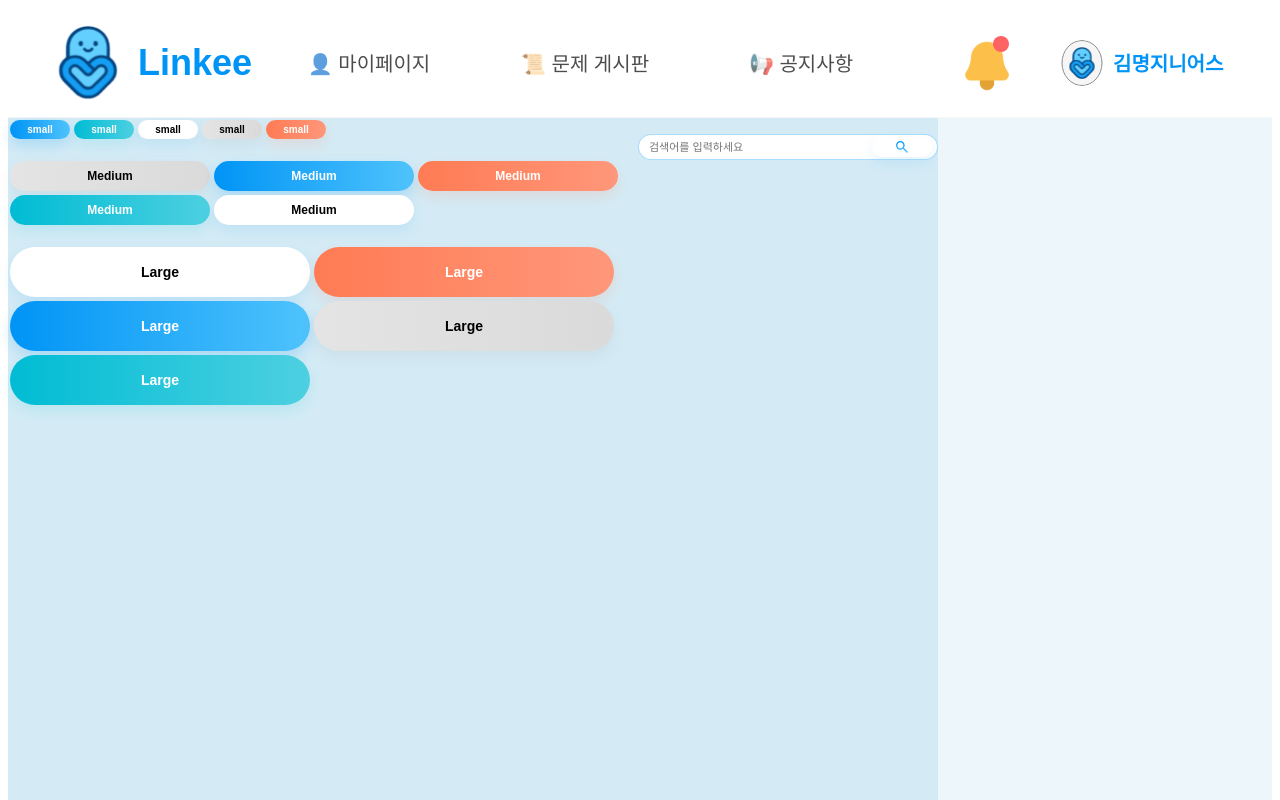
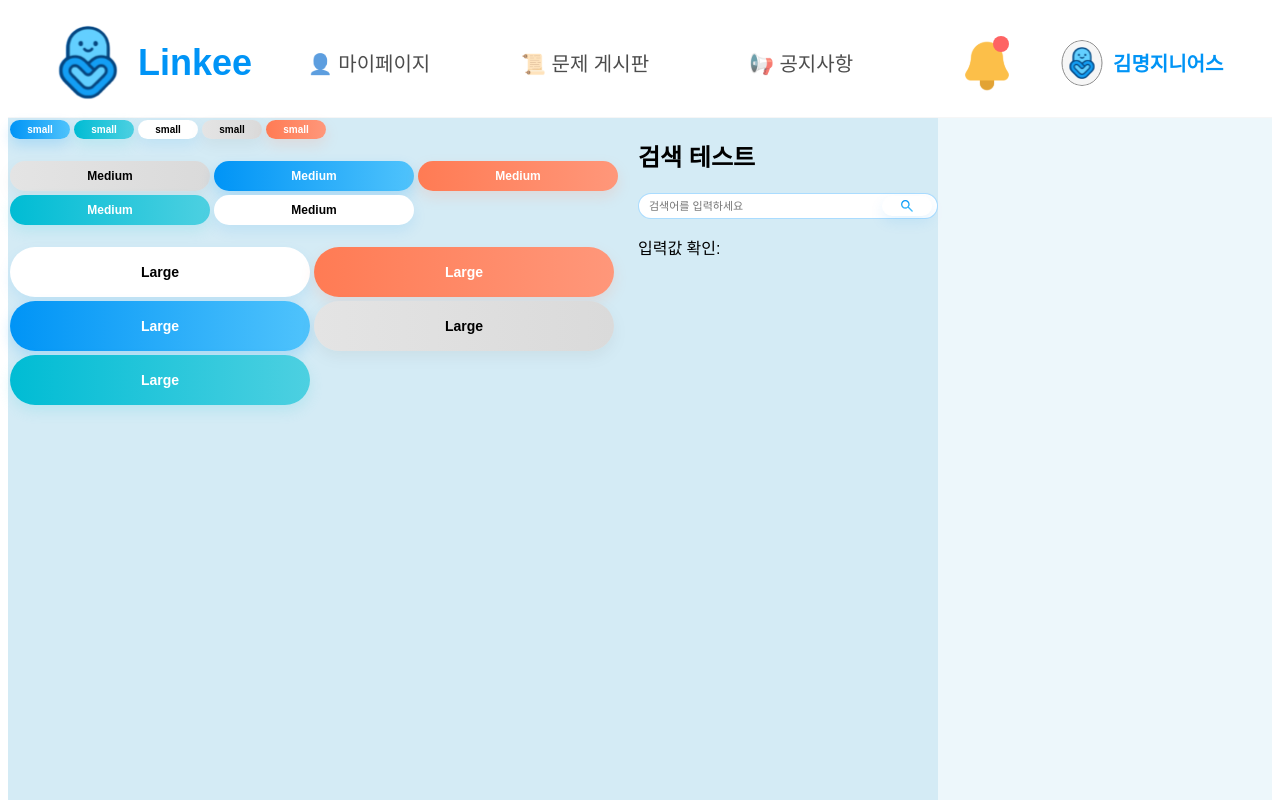
Before and after one commit to Linkee-Project/Linkee-Front-Vue, a Vue app in the folder Linkee-front/Linkee-front-vue/: page / in a window 1280 px wide. Shown: the top 800 px of the page. Built offline with nearby package versions, Linux system fonts and the light colour scheme.

Commit message:
fix : 기본 input , searchForm

```diff
--- a/Linkee-front/Linkee-front-vue/src/App.vue
+++ b/Linkee-front/Linkee-front-vue/src/App.vue
@@ -4,20 +4,18 @@ import {reactive, ref} from "vue";
 import UserNavbar from "@/components/layout/user/UserNavbar.vue";
 import UserSidebar from "@/components/layout/user/UserSidebar.vue";
 import BaseButton from "@/components/base/button/BaseButton.vue";
-import BaseInput from "@/components/base/input/BaseInput.vue";
 import SearchForm from "@/components/base/SearchForm.vue";
 
 
 
 
 
-
+/** 검색용 */
 // 검색 키워드
 const keyword = ref('');
 
-// 검색 버튼 눌렀을 때
-const handleSearch = () => {
-
+const handleSearch = (value) => {
+  console.log('검색어 전달됨:', value);
 };
 
 
@@ -63,9 +61,9 @@ const handleSearch = () => {
       </div>
 
       <div>
-        <div>
-          <SearchForm @search="handleSearch" />
-        </div>
+        <h2>검색 테스트</h2>
+        <SearchForm v-model="keyword" @search="handleSearch" />
+        <p>입력값 확인: {{ keyword }}</p>
       </div>
 
       <UserSidebar />
--- a/Linkee-front/Linkee-front-vue/src/components/base/SearchForm.vue
+++ b/Linkee-front/Linkee-front-vue/src/components/base/SearchForm.vue
@@ -1,8 +1,9 @@
 <template>
   <div class="search-form">
-    <div class="input-wrapper" ><!--style="width: 200px;" 이런식으로 길이조절-->
+    <div class="input-wrapper">
       <BaseInput
-          v-model="keyword"
+          :value="modelValue"
+          @input="onInput"
           placeholder="검색어를 입력하세요"
           @keyup.enter="onSearchClick"
       />
@@ -21,49 +22,36 @@
             </linearGradient>
           </defs>
         </svg>
-
       </BaseButton>
     </div>
   </div>
 </template>
 
 <script setup>
-import { ref } from 'vue';
-import BaseInput from '@/components/base/input/BaseInput.vue';
-import BaseButton from '@/components/base/button/BaseButton.vue';
 
-const keyword = ref('');
 
-const emit = defineEmits(['search']);
+import BaseInput from "@/components/base/input/BaseInput.vue";
+import BaseButton from "@/components/base/button/BaseButton.vue";
+
+const props = defineProps({
+  modelValue: String
+});
+const emit = defineEmits(['update:modelValue', 'search']);
+
+// BaseInput v-model 연결
+const onInput = (value) => {
+  emit('update:modelValue', value);  // 부모 keyword와 동기화
+};
 
 const onSearchClick = () => {
-  emit('search', keyword.value); // 외부로 검색어 전달
-  keyword.value = '';
+  emit('search', props.modelValue);  // 부모로 검색어 전달
+  emit('update:modelValue', '');     // 입력 초기화
 };
 </script>
 
 <style scoped>
-.search-form {
-  display: flex;
-  justify-content: center;
-  margin: 16px 0;
-}
-
-.input-wrapper {
-  display: flex;
-  align-items: center;
-  width: 300px;
-  position: relative;
-}
-
-.search-btn {
-  position: absolute;
-  right: 4px;
-  padding: 4px 8px;
-}
-
-.search-btn:hover {
-  border: #4fc3f7;
-  transform: none
-}
+.search-form { display: flex; justify-content: center; margin: 16px 0; }
+.input-wrapper { display: flex; align-items: center; width: 300px; position: relative; }
+.search-btn { position: absolute; right: 4px; padding: 4px 8px; min-width: 50px; }
+.search-btn:hover { border: #4fc3f7; transform: none }
 </style>
--- a/Linkee-front/Linkee-front-vue/src/components/base/input/BaseInput.vue
+++ b/Linkee-front/Linkee-front-vue/src/components/base/input/BaseInput.vue
@@ -31,7 +31,7 @@ const onInput = (event) => {
 .base-input {
   width: 100%;
   padding: 6px 10px;
-  border: 1px solid rgb(149, 212, 255,0.8);
+  border: 1px solid rgba(149, 212, 255,0.8);
   border-radius: 13px;
   font-size: 11px;
   color: #939393;
@@ -42,5 +42,4 @@ const onInput = (event) => {
   border-color: rgba(104, 193, 255, 0.6);
   box-shadow: 0 0 3px rgba(0, 148, 246, 0.8);
 }
-
 </style>
```
Lines whose indentation alone changed are shown as unchanged.
